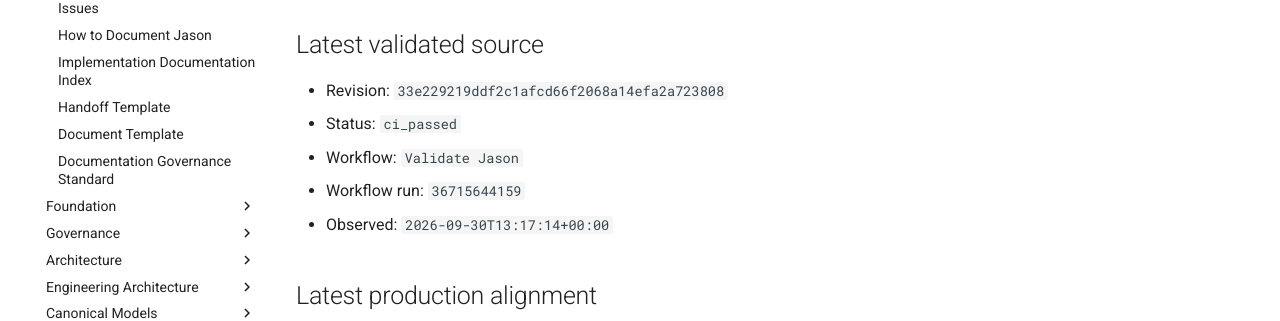
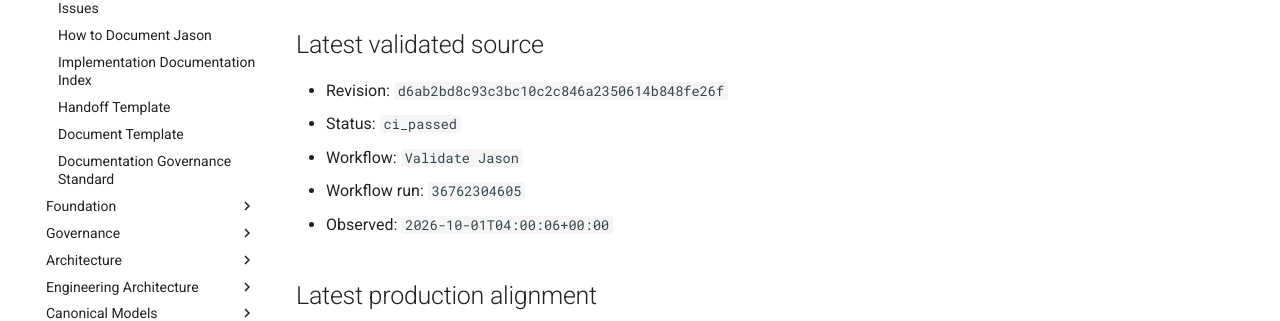
Before and after one commit to al-teamaot-com/jason, an MkDocs documentation site: the page built from docs/control/AUTOMATED-CHANGE-STATE.md, in a window 1280 px wide and 1163 px high. Shown: the part 337-658 px from the top of the window. Built offline with MkDocs 1.6.1 and Material for MkDocs 9.7.7, drawn with Linux system fonts in a browser that asks for light colours; comment, search, counter and statistics services are not loaded.

Commit message:
Reconcile automated documentation state for d6ab2bd8c93c

```diff
--- a/docs/control/AUTOMATED-CHANGE-STATE.md
+++ b/docs/control/AUTOMATED-CHANGE-STATE.md
@@ -8,11 +8,11 @@ This record is updated by Jason's post-success documentation reconciliation proc
 
 ## Latest validated source
 
-- Revision: `33e229219ddf2c1afcd66f2068a14efa2a723808`
+- Revision: `d6ab2bd8c93c3bc10c2c846a2350614b848fe26f`
 - Status: `ci_passed`
 - Workflow: `Validate Jason`
-- Workflow run: `36715644159`
-- Observed: `2026-09-30T13:17:14+00:00`
+- Workflow run: `36762304605`
+- Observed: `2026-10-01T04:00:06+00:00`
 
 ## Latest production alignment
 
```
Also changed, not shown: docs/control/AUTOMATED-CHANGE-STATE.json (+4 -4 lines).
